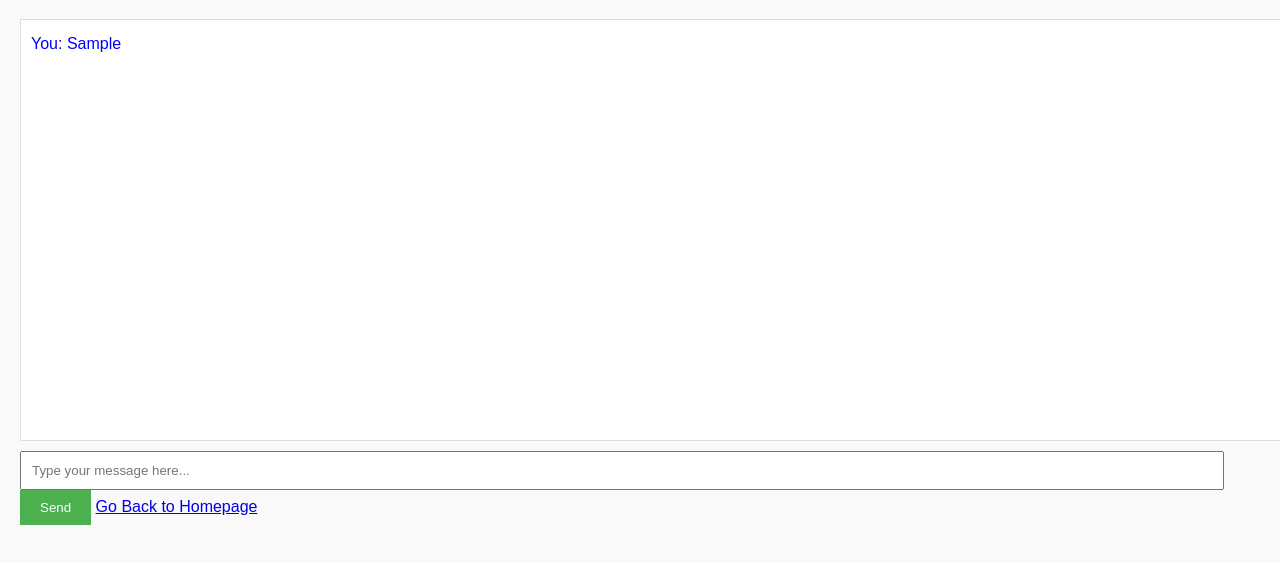
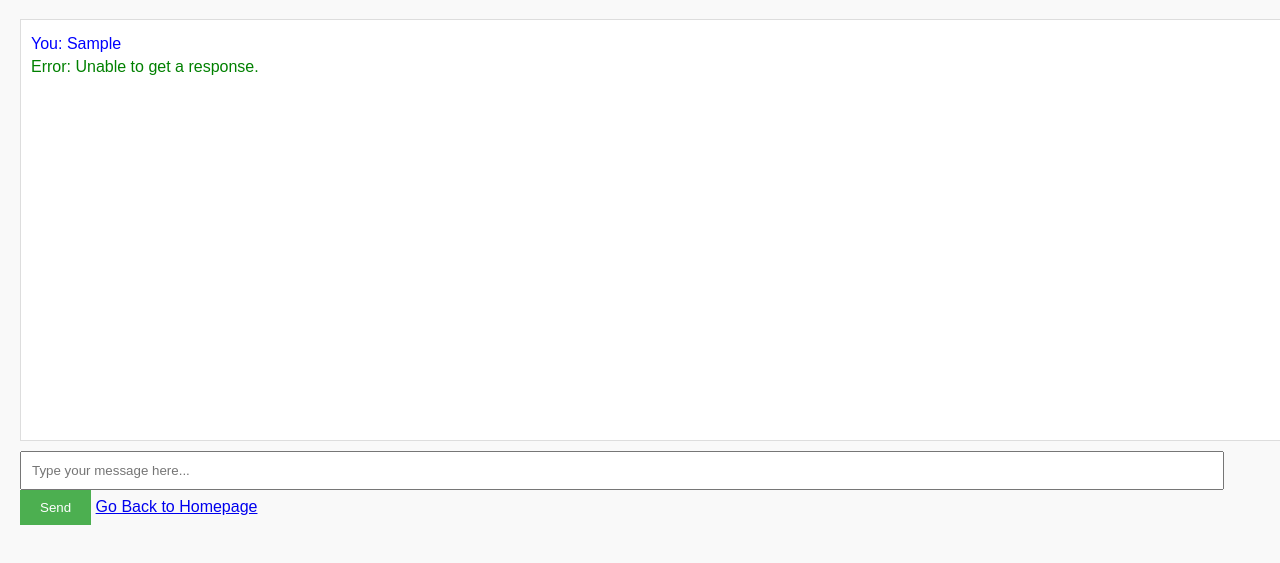
Before and after one commit to WirierCait/Creativity_Innovation, a plain HTML site: page chat.html in a window 1280 px wide. Both pictures are taken after typing "Sample" into the empty fields and a click on the button "Send". Shown: the part 81-644 px from the top of the page. Drawn offline with Linux system fonts and the light colour scheme; no server answers.

Commit message:
Add files via upload

```diff
--- a/chat.html
+++ b/chat.html
@@ -41,7 +41,7 @@
 
       try {
         // Send message to GPT-Neo API on Hugging Face
-        const response = await fetch("https://api-inference.huggingface.co/models/gpt-neo-2.7B", {
+        const response = await fetch("https://api-inference.huggingface.co/models/EleutherAI/gpt-neo-2.7B", {
           method: "POST",
           headers: {
             "Authorization": "Bearer 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", // Add your Hugging Face API key here
@@ -50,14 +50,25 @@
           body: JSON.stringify({ inputs: userInput })
         });
 
+        if (!response.ok) {
+          throw new Error(`Error: ${response.status} - ${response.statusText}`);
+        }
+
         const data = await response.json();
+        console.log(data); // Debugging: Check the response structure
+
         const botMessage = document.createElement("div");
         botMessage.className = "message bot";
-        botMessage.textContent = "GPT-Neo: " + data[0].generated_text;
+        botMessage.textContent = "GPT-Neo: " + (data[0]?.generated_text || "No response received.");
         chatBox.appendChild(botMessage);
         chatBox.scrollTop = chatBox.scrollHeight;
       } catch (error) {
         console.error("Error:", error);
+        const errorMessage = document.createElement("div");
+        errorMessage.className = "message bot";
+        errorMessage.textContent = "Error: Unable to get a response.";
+        chatBox.appendChild(errorMessage);
+        chatBox.scrollTop = chatBox.scrollHeight;
       }
     }
   </script>
```
